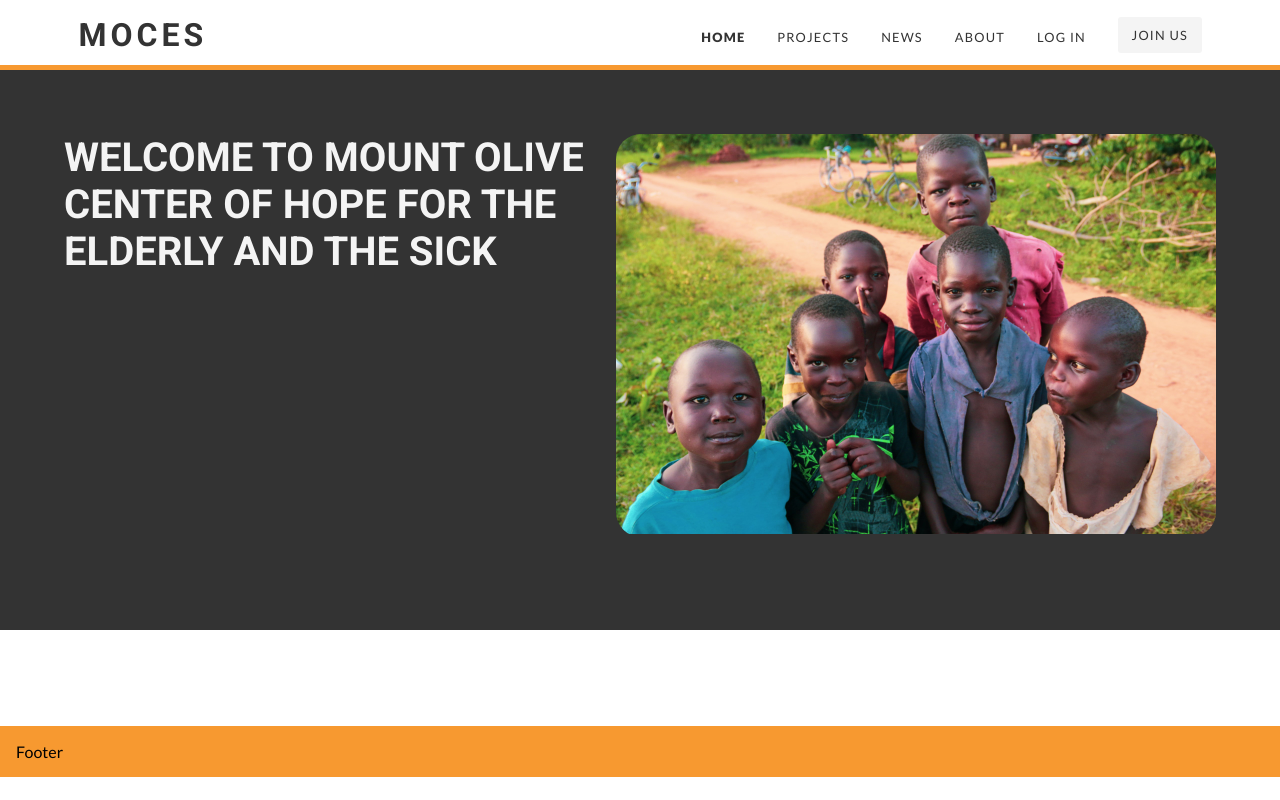
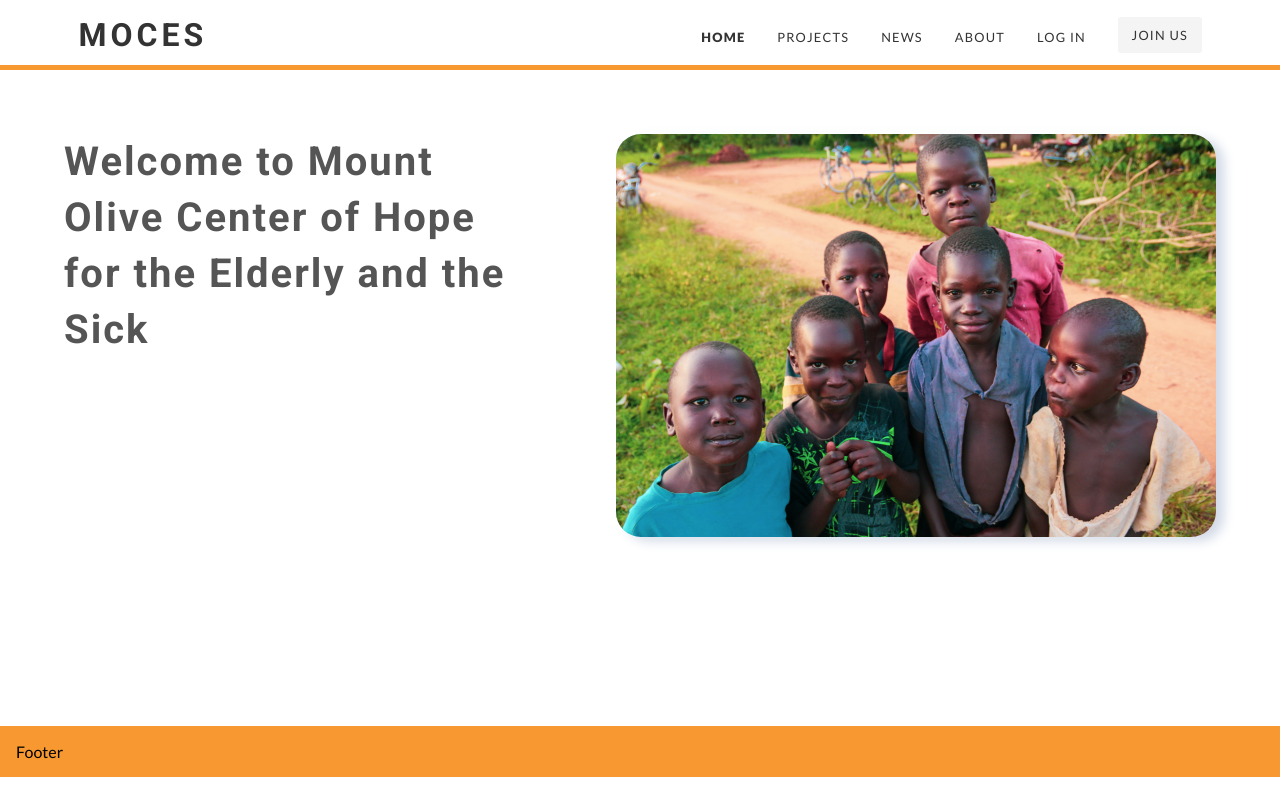
Before and after one commit to augedoo/moces-website, a React (Create React App) app in the folder frontend/: page / in a window 1280 px wide. Built offline with nearby package versions, Linux system fonts and the light colour scheme.

Commit message:
Working on Showcase: save 2

```diff
--- a/frontend/src/index.css
+++ b/frontend/src/index.css
@@ -52,19 +52,25 @@ img {
   min-height: 80vh; }
   .screen-home #showcase {
     height: 70vh;
-    background-color: #333;
     padding-top: 4rem; }
     .screen-home #showcase .container {
       display: grid;
       grid-template-columns: 1fr 600px;
-      gap: 2rem;
-      color: #f4f4f4; }
+      gap: 2rem; }
     .screen-home #showcase h1 {
-      text-transform: uppercase;
-      font-size: 2.5rem; }
+      font-size: 2.5rem;
+      width: 90%;
+      line-height: 1.4;
+      letter-spacing: 2px;
+      color: #555; }
     .screen-home #showcase .slides {
       border-radius: 25px;
-      overflow: hidden; }
+      overflow: hidden;
+      box-shadow: -8px -4px 8px 0px #ffffff, 8px 4px 12px 0px #d1d9e6,
+ 4px 4px 4px 0px #d1d9e6 inset, -4px -4px 4px 0px #ffffff inset; }
+      .screen-home #showcase .slides img {
+        height: 100%;
+        width: 100%; }
 
 .main-header {
   border-bottom: 5px solid #f79930;
--- a/frontend/styles/_layout.scss
+++ b/frontend/styles/_layout.scss
@@ -4,24 +4,34 @@
 
     #showcase {
       height: 70vh;
-      background-color: $dark;
       padding-top: 4rem;
 
       .container {
         display: grid;
         grid-template-columns: 1fr 600px;
         gap: 2rem;
-        color: $light;
+        // color: $light;
       }
 
       h1 {
-        text-transform: uppercase;
+        // text-transform: uppercase;
         font-size: 2.5rem;
+        width: 90%;
+        line-height: 1.4;
+        letter-spacing: 2px;
+        color: #555;
       }
 
       .slides {
         border-radius: 25px;
         overflow: hidden;
+        box-shadow: -8px -4px 8px 0px #ffffff, 8px 4px 12px 0px #d1d9e6,
+          4px 4px 4px 0px #d1d9e6 inset, -4px -4px 4px 0px #ffffff inset;
+
+        img {
+          height: 100%;
+          width: 100%;
+        }
       }
     }
   }
```
